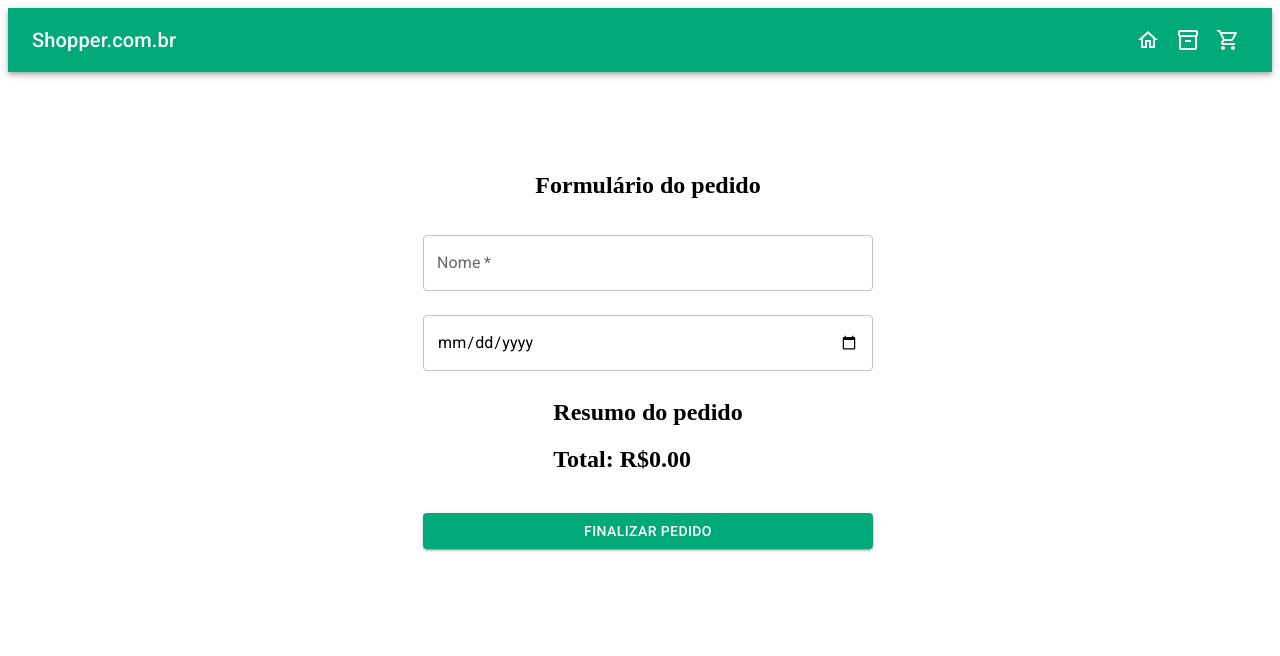
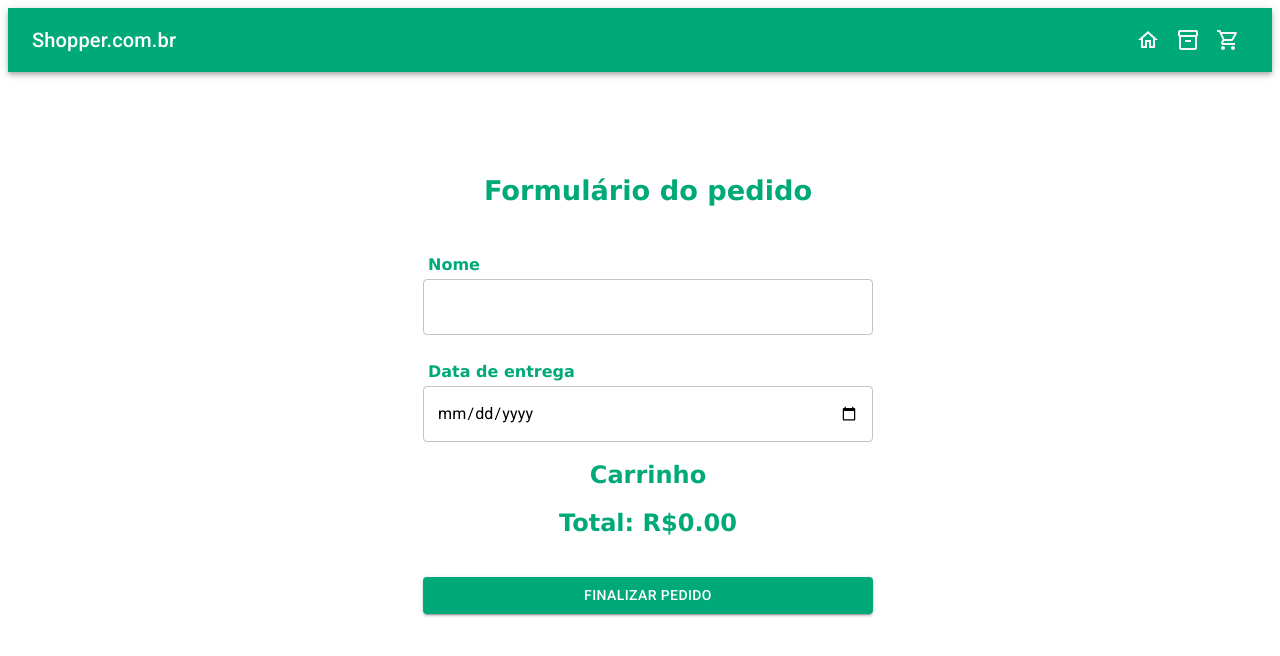
Before and after one commit to andressadarze/Shopper, a React (Create React App) app in the folder shopper-frontend/: page /carrinho in a window 1280 px wide. Shown: the top 656 px of the page. Built offline with nearby package versions, Linux system fonts and the light colour scheme.

Commit message:
Botão de indisponibilidade nos ProductCards e toques finais de estilização

```diff
--- a/shopper-frontend/src/components/OrderForm/OrderForm.js
+++ b/shopper-frontend/src/components/OrderForm/OrderForm.js
@@ -1,6 +1,6 @@
 import { Button, TextField } from "@mui/material";
 import OrderSummary from "../../components/OrderSummary/OrderSummary"
-import { FinishOrderButtonContainer, InputsContainer, OrderFormContainer, ScreenContainer } from "./styled"
+import { FinishOrderButtonContainer, FormLabel, FormTitle, InputsContainer, OrderFormContainer, ScreenContainer } from "./styled"
 import React, { useContext, useEffect, useState } from "react"
 import useForm from "../../hooks/useForm";
 import GlobalStateContext from "../../global/GlobalStateContex";
@@ -94,28 +94,29 @@ const OrderForm = () => {
         <div>
             <ScreenContainer>
                 <OrderFormContainer>
-                    <h2>Formulário do pedido</h2>
+                    <FormTitle >Formulário do pedido</FormTitle>
                     <form onSubmit={onSubmitForm}>
                         <InputsContainer>
+                            <FormLabel>Nome</FormLabel>
                             <TextField
                                 name={"userName"}
                                 value={form.userName}
                                 onChange={onChange}
-                                label={"Nome"}
                                 variant={"outlined"}
                                 fullWidth
-                                margin={"normal"}
+                                margin={"none"}
                                 required
                                 type="text"
 
                             />
+                            <FormLabel>Data de entrega</FormLabel>
                             <TextField
                                 name={"deliveryDate"}
                                 value={form.deliveryDate}
                                 onChange={onChange}
                                 variant={"outlined"}
                                 fullWidth
-                                margin={"normal"}
+                                margin={"none"}
                                 required
                                 type="date"
 
--- a/shopper-frontend/src/components/OrderForm/styled.js
+++ b/shopper-frontend/src/components/OrderForm/styled.js
@@ -1,4 +1,5 @@
 import styled from 'styled-components'
+import { primaryColor } from '../../constants/colors'
 
 export const ScreenContainer = styled.div`
   display: flex;
@@ -20,19 +21,29 @@ export const InputsContainer = styled.div`
 export const OrderFormContainer = styled.div`
   display: flex;
   flex-direction: column;
-
   width: 80vw;
   max-width: 450px;
   align-items: center;
   margin-bottom: 20px;
+
 `
-
 export const FinishOrderButtonContainer = styled.div`
   width: 80vw;
   max-width: 450px;
 `
 
-export const LogoImage = styled.img`
-  width: 70vw;
-  max-width: 350px;
+export const FormTitle = styled.h2`
+  font-size: 1.7em;
+  text-align: center;
+  font-family: Verdana, Geneva, Tahoma, sans-serif;
+  color: #00A978;
 `
+
+export const FormLabel = styled.h5`
+font-size: medium;
+font-family: Verdana, Geneva, Tahoma, sans-serif;
+align-self: flex-start;
+margin-left: 5px;
+margin-bottom: 5px;
+color: ${primaryColor};
+`
--- a/shopper-frontend/src/components/OrderProductCard/OrderProductCard.js
+++ b/shopper-frontend/src/components/OrderProductCard/OrderProductCard.js
@@ -1,5 +1,5 @@
 import React, { useContext } from "react"
-import { ContainerLi, ProductCartInformation, QuantityButtons } from "./styled"
+import { ContainerLi, ProductCartInformation, ProductOrderInfo, QuantityButtons } from "./styled"
 import AddCircleOutlineOutlinedIcon from '@mui/icons-material/AddCircleOutlineOutlined'
 import RemoveCircleOutlineOutlinedIcon from '@mui/icons-material/RemoveCircleOutlineOutlined'
 import DeleteIcon from '@mui/icons-material/Delete'
@@ -13,7 +13,7 @@ import 'react-toastify/dist/ReactToastify.css';
 
 const OrderProductCard = (props) => {
 
-    const { states, setters, requests } = useContext(GlobalStateContext)
+    const { requests } = useContext(GlobalStateContext)
 
     const { product } = props
 
@@ -30,23 +30,23 @@ const OrderProductCard = (props) => {
 
     const handleClick = (product) => {
         requests.addToCart(product)
-        if (product.quantity > product.stockQty) {
+        if (product.quantity > product.qty_stock) {
             notifyWarning()
         }
     }
 
     return (
         <div>
-            < ContainerLi>
-                <h3>{product.name}</h3>
+            <ContainerLi>
+                <ProductOrderInfo>{product.name}</ProductOrderInfo>
                 <ProductCartInformation>
-                    <p>R${product.price}</p>
+                    <ProductOrderInfo>R${product.price}</ProductOrderInfo>
                     <QuantityButtons>
                         <IconButton onClick={() => requests.removeFromCart(product)}>
                             <RemoveCircleOutlineOutlinedIcon sx={{ color: red[500] }} />
                         </IconButton>
 
-                        <p>{product.quantity}</p>
+                        <ProductOrderInfo>{product.quantity}</ProductOrderInfo>
 
                         <IconButton onClick={() => handleClick(product)}>
                             <AddCircleOutlineOutlinedIcon
--- a/shopper-frontend/src/components/OrderProductCard/styled.js
+++ b/shopper-frontend/src/components/OrderProductCard/styled.js
@@ -7,6 +7,10 @@ flex-direction: column;
 justify-content: space-between;
 border-bottom: 1px solid ${primaryColor};
 padding-bottom: 20px;
+    .h3 {
+        font-family: Verdana, Geneva, Tahoma, sans-serif;
+        color: ${primaryColor}
+    }
 `
 
 export const ProductCartInformation = styled.div`
@@ -20,3 +24,7 @@ export const QuantityButtons = styled.div`
     display: flex;
     justify-content: space-between;
 `
+
+export const ProductOrderInfo = styled.h4`
+    font-family: Verdana, Geneva, Tahoma, sans-serif;
+`
--- a/shopper-frontend/src/components/OrderSuccessModal/OrderSuccessModal.js
+++ b/shopper-frontend/src/components/OrderSuccessModal/OrderSuccessModal.js
@@ -2,13 +2,15 @@ import { ContainerDiv } from "./styled"
 import Modal from '@mui/material/Modal';
 import Box from '@mui/material/Box';
 import Typography from '@mui/material/Typography';
+import { primaryColor } from "../../constants/colors";
 
 const style = {
     position: 'absolute',
     top: '50%',
     left: '50%',
     transform: 'translate(-50%, -50%)',
-    width: '80%',
+    width: '30%',
+    minWidth: "600px",
     bgcolor: 'background.paper',
     border: '2px solid #00A978 ',
     boxShadow: 24,
@@ -34,11 +36,11 @@ const OrderSuccessModal = (props) => {
             >
                 <Box sx={style}>
 
-                    <Typography id="keep-mounted-modal-title" variant="h6" component="h2">
+                    <Typography id="keep-mounted-modal-title" variant="h6" component="h2" color={primaryColor}>
                         Pedido realizado com sucesso!
                     </Typography>
 
-                    <Typography id="keep-mounted-modal-title" variant="h5" component="h2">
+                    <Typography id="keep-mounted-modal-title" variant="h5" component="h2" color={primaryColor}>
                         Resumo do Pedido
                     </Typography>
 
@@ -55,11 +57,16 @@ const OrderSuccessModal = (props) => {
                             Data de entrega: {order?.deliveryDate}
                         </Typography>
 
+                        <Typography>
+                           Pedido:
+                        </Typography>
+
                         {order?.shoppingList.map((product) => (
-                            <Typography>
+                            <Typography key={product.id}>
                                 {`${product.productName} - R$${product.price} X ${product.quantity}`}
                             </Typography>
                         ))}
+
                         Total: R${order?.total.toFixed(2)}
 
                     </Typography>
--- a/shopper-frontend/src/components/OrderSuccessModal/styled.js
+++ b/shopper-frontend/src/components/OrderSuccessModal/styled.js
@@ -28,6 +28,7 @@ export const ContainerDiv = styled.div`
             :hover {
                 cursor: pointer;
                 font-weight: bold;
+                font-family: Verdana, Geneva, Tahoma, sans-serif;
                 background-color: lightgray;
             }
         }
--- a/shopper-frontend/src/components/OrderSummary/OrderSummary.js
+++ b/shopper-frontend/src/components/OrderSummary/OrderSummary.js
@@ -19,7 +19,7 @@ const OrderSummary = () => {
 
     return (
         <ContainerSection>
-            <h1>Resumo do pedido</h1>
+            <h1>Carrinho</h1>
             {summary}
             <h2>
                 Total: R${states.total.toFixed(2)}
--- a/shopper-frontend/src/components/OrderSummary/styled.js
+++ b/shopper-frontend/src/components/OrderSummary/styled.js
@@ -1,8 +1,11 @@
 import styled from "styled-components"
+import { primaryColor } from "../../constants/colors"
 
 export const ContainerSection = styled.section`
-    h1 {
+    h1, h2 {
         font-size: 1.5em;
         text-align: center;
+        font-family: Verdana, Geneva, Tahoma, sans-serif;
+        color: ${primaryColor}
     }
 `
--- a/shopper-frontend/src/components/ProductCard/styled.js
+++ b/shopper-frontend/src/components/ProductCard/styled.js
@@ -4,7 +4,7 @@ import { Card, CardContent } from "@mui/material"
 
 export const ProductCardContainer = styled(Card)`
   width: 250px;
-  margin: 10px
+  margin: 20px
 `
 
 export const ProductCardContent = styled(CardContent)`
--- a/shopper-frontend/src/components/ProductsFeed/styled.js
+++ b/shopper-frontend/src/components/ProductsFeed/styled.js
@@ -4,6 +4,8 @@ export const ProductsFeedContainer = styled.div`
     display: flex;
     flex-direction: row;
     flex-wrap: wrap;
-    margin: 30px;
+    width: 90%;
+    margin: 40px;
+    margin-top: 50px;
     justify-content: center;
 `
--- a/shopper-frontend/src/global/GlobalState.js
+++ b/shopper-frontend/src/global/GlobalState.js
@@ -42,7 +42,7 @@ const GlobalState = (props) => {
                 name: productToAdd.name,
                 price: productToAdd.price,
                 quantity: 1,
-                stockQty: productToAdd.qty_stock
+                qty_stock: productToAdd.qty_stock
             }
 
             newCart.push(newProduct)
```
Also changed, not shown: shopper-frontend/src/components/ProductCard/ProductCard.js (+24 -18 lines).
